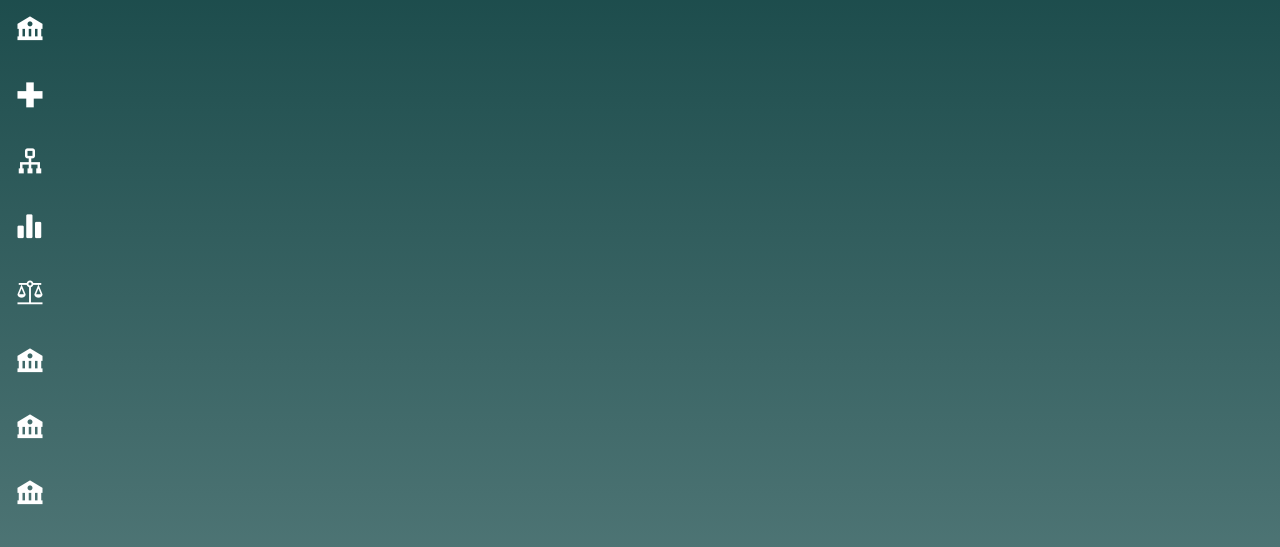
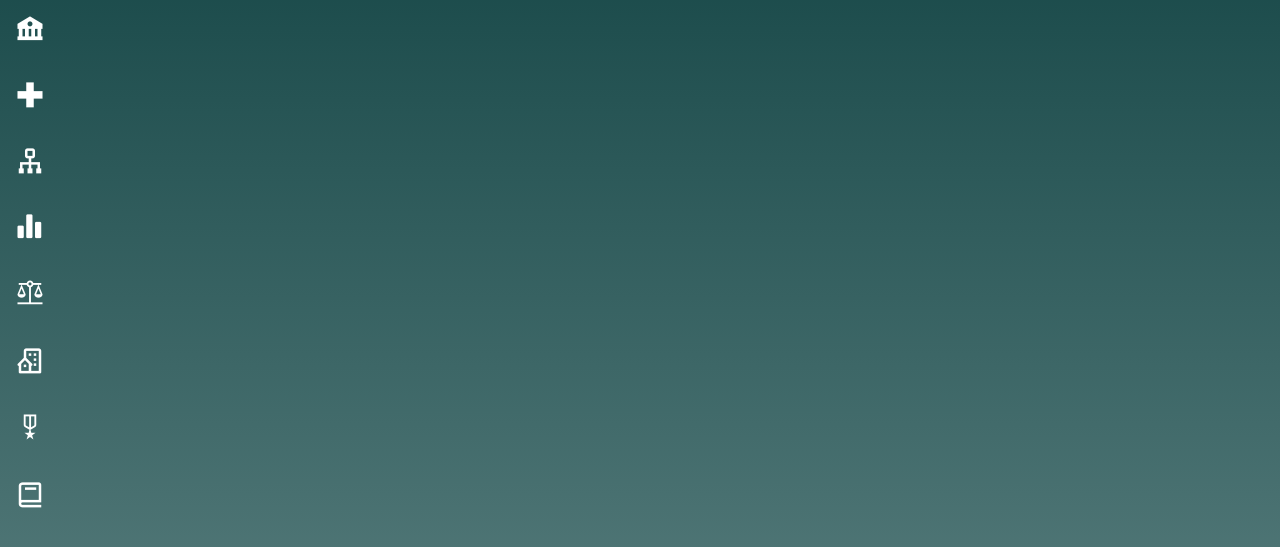
Before and after one commit to andd38/ProjetoTCC, a PHP site: page /html/pesquisa.html in a window 1280 px wide. Shown: the part 98-645 px from the top of the page. Run offline with PHP 8.4, Linux system fonts and the light colour scheme.

Commit message:
update
Co-Authored-By: Denys343454 <130403616+Denys343454@users.noreply.github.com>
Co-Authored-By: MatheusXD1 <108773341+MatheusXD1@users.noreply.github.com>
Co-Authored-By: Eduardo Cunha <130495435+SenpaiDEV04@users.noreply.github.com>

```diff
--- a/css/pesquisa.css
+++ b/css/pesquisa.css
@@ -161,6 +161,7 @@ button:hover{
   .areas > nav {
     display: flex;
     flex-direction: column;
+    width: 50px;
 
   }
  .icons{
@@ -171,6 +172,7 @@ button:hover{
     color: #fff;
     font-weight: bold;
  }
- #icons :hover{
+ #icons:hover{
     color: rgb(116, 211, 179);
+    transition: 0.5s;
  }
--- a/html/pesquisa.html
+++ b/html/pesquisa.html
@@ -19,7 +19,7 @@
 <body>
     <header>
         <div id="logo">
-            <a href="index.html"><img src="img/logo2pequena.png" alt=""></a>
+            <a href="index.html"><img src="../img/logo2pequena.png" alt=""></a>
         </div>
         <!-- menu-->
 
@@ -62,12 +62,14 @@
             <a href="#"><i class='bx bx-plus-medical icons'></i></a>
             <a href="#"><i class='bx bx-sitemap icons'></i></a>
             <a href="#"><i class='bx bxs-bar-chart-alt-2 icons'></i></a>
-            <a href="#"><span id= 'icons' class="material-symbols-outlined icons" >
+            <a href="#"><span id= 'icons' class="material-symbols-outlined icons">
                 balance
                 </span></i></a>
-            <a href="#"><i class='bx bxs-bank icons'></i></a>
-            <a href="#"><i class='bx bxs-bank icons'></i></a>
-            <a href="#"><i class='bx bxs-bank icons'></i></a>
+            <a href="#"><i class='bx bx-building-house icons'></i></a>
+            <a href="#"><span id = "icons" class="material-symbols-outlined icons">
+                military_tech
+                </span></a>
+            <a href="#"><i class='bx bx-book icons'></i></a>
         </nav>
         </div>
     </main>
```
